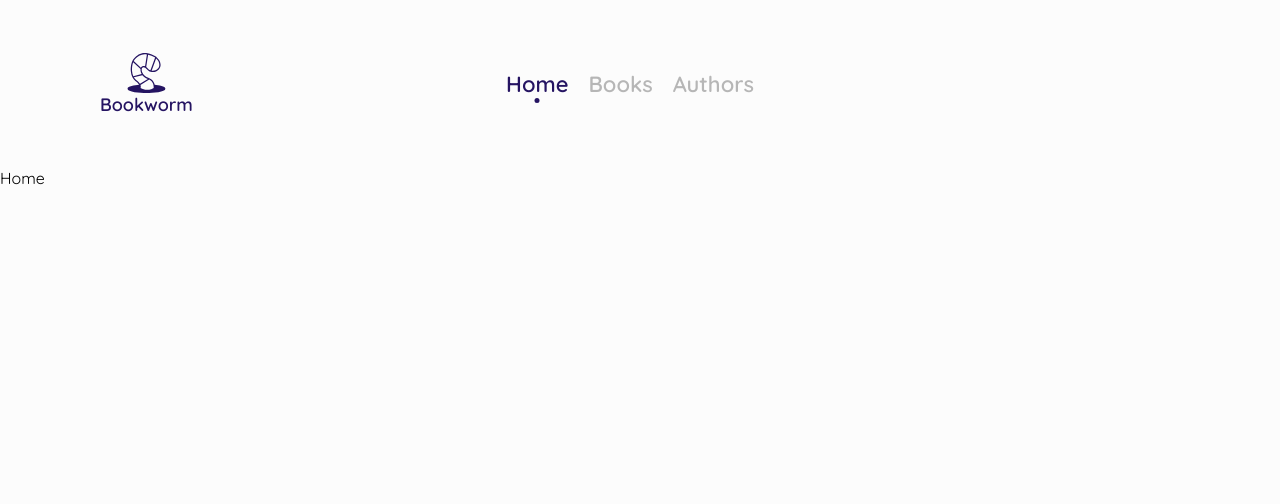
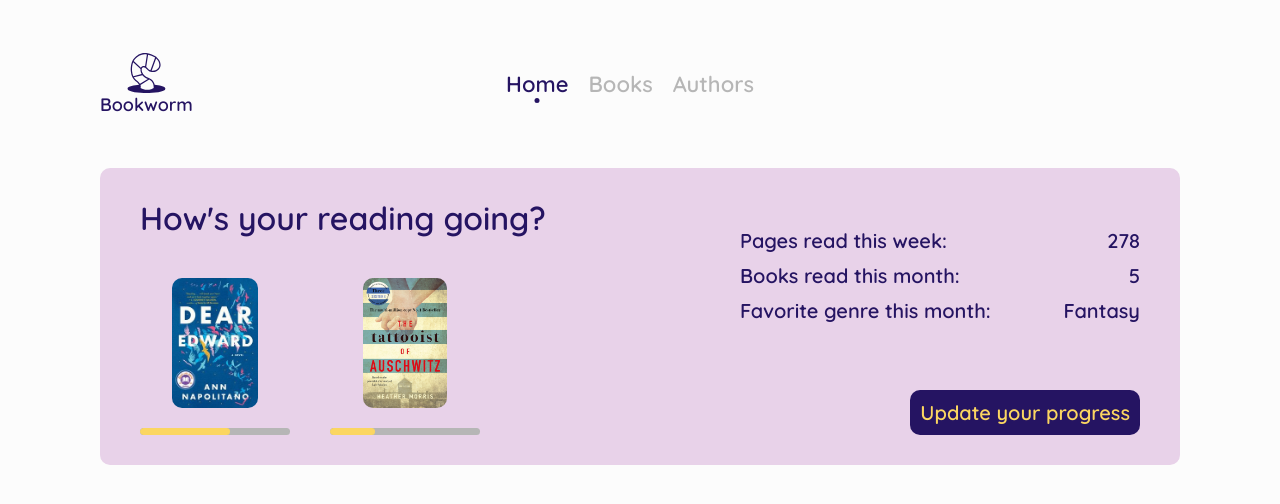
Before and after one commit to amanda-xy/bookworm, a React (Create React App) app: page / in a window 1280 px wide. Shown: the top 504 px of the page. Built offline with nearby package versions, Linux system fonts and the light colour scheme.

Commit message:
fixed navbar and progress container

```diff
--- /dev/null
+++ b/src/StyledHome.js
@@ -0,0 +1,81 @@
+import styled from "styled-components";
+
+export const StyledHome = styled.div`
+  display: flex;
+  padding: 0px 100px;
+
+  .reading-data-container {
+    display: flex;
+    flex-direction: row;
+    background-color: #e8d2e9;
+    padding: 30px 40px;
+    width: 100%;
+    border-radius: 10px;
+    justify-content: space-between;
+  }
+
+  .reading-progress-container {
+    display: flex;
+    flex-direction: column;
+
+    .book-progress-container {
+      display: flex;
+      flex-direction: row;
+      width: 100%;
+      margin-top: 40px;
+
+      .book-progress {
+        display: flex;
+        flex-direction: column;
+        padding-right: 40px;
+        align-items: center;
+
+        img {
+          height: 130px;
+          width: auto;
+          border-radius: 10px;
+          margin-bottom: 20px;
+          justify-self: center;
+        }
+
+        .progress-bar-container {
+          width: 150px;
+        }
+      }
+    }
+  }
+
+  .reading-summary-container {
+    display: flex;
+    flex-direction: column;
+    width: 400px;
+    height: 100%;
+    position: relative;
+
+    .achievements {
+      margin-top: 10px;
+    }
+
+    p {
+      font-weight: 600;
+      color: #251462;
+      font-size: 20px;
+    }
+
+    span.achievement-text {
+      float: left;
+      margin: 0px 0px 10px 0px;
+    }
+
+    span.achievement-result {
+      float: right;
+    }
+  }
+
+  .update-button-container {
+    justify-self: flex-end;
+    align-self: flex-end;
+    position: absolute;
+    bottom: 0;
+  }
+`;
--- a/src/components/AddBook.js
+++ b/src/components/AddBook.js
@@ -1,7 +1,6 @@
 // import { Component } from "react";
 // import { graphql } from "react-apollo";
 import { getAuthorsQuery, addBookMutation, getBooksQuery } from "../queries/queries";
-// import { flowRight as compose } from "lodash";
 import { useState } from "react";
 import { useMutation, useQuery } from "@apollo/client";
 
--- /dev/null
+++ b/src/components/Button.js
@@ -0,0 +1,7 @@
+import { StyledButton } from "./styles/StyledButton";
+
+const Button = ({ text }) => {
+  return <StyledButton>{text}</StyledButton>;
+};
+
+export default Button;
--- a/src/components/Navbar.js
+++ b/src/components/Navbar.js
@@ -1,5 +1,5 @@
 import { StyledNavbar } from "./styles/StyledNavbar";
-import { Link } from "react-router-dom";
+import { NavLink } from "react-router-dom";
 import { ReactComponent as Logo } from "../images/logo.svg";
 
 const Navbar = () => {
@@ -10,11 +10,15 @@ const Navbar = () => {
         <label>Bookworm</label>
       </div>
       <div className="links">
-        <Link to="/" className="active">
+        <NavLink to="/" className={({ isActive }) => (isActive ? "active link" : "link")}>
           Home
-        </Link>
-        <Link to="/books">Books</Link>
-        <Link to="/authors">Authors</Link>
+        </NavLink>
+        <NavLink to="/books" className={({ isActive }) => (isActive ? "active link" : "link")}>
+          Books
+        </NavLink>
+        <NavLink to="/authors" className={({ isActive }) => (isActive ? "active link" : "link")}>
+          Authors
+        </NavLink>
       </div>
     </StyledNavbar>
   );
--- /dev/null
+++ b/src/components/ProgressBar.js
@@ -0,0 +1,11 @@
+import { StyledProgressBar } from "./styles/StyledProgressBar";
+
+const ProgressBar = ({ completed }) => {
+  return (
+    <StyledProgressBar completed={completed}>
+      <div className="progress-indicator"></div>
+    </StyledProgressBar>
+  );
+};
+
+export default ProgressBar;
--- /dev/null
+++ b/src/components/styles/StyledButton.js
@@ -0,0 +1,16 @@
+import styled from "styled-components";
+
+export const StyledButton = styled.button`
+  background-color: #251462;
+  color: #fbd661;
+  border: none;
+  border-radius: 10px;
+  padding: 10px;
+  font-weight: 600;
+  font-family: Quicksand;
+  font-size: 20px;
+
+  &:hover {
+    cursor: pointer;
+  }
+`;
--- a/src/components/styles/StyledNavbar.js
+++ b/src/components/styles/StyledNavbar.js
@@ -28,15 +28,29 @@ export const StyledNavbar = styled.nav`
     }
   }
 
-  a {
+  .link {
     text-decoration: none;
     color: #b6b6b6;
     font-weight: 600;
     margin-right: 20px;
     font-size: 22px;
+    transition: all 0.5s ease;
+
+    &::after {
+      transform: translateX(-50%);
+      border-radius: 100%;
+      position: absolute;
+      background: #251462;
+      top: 28px;
+      height: 5px;
+      content: "";
+      width: 5px;
+      left: 50%;
+      opacity: 0;
+      transition: opacity 0s;
     }
 
-  .active {
+    &.active {
       display: inline-block;
       vertical-align: top;
       color: #251462;
@@ -53,6 +67,9 @@ export const StyledNavbar = styled.nav`
         content: "";
         width: 5px;
         left: 50%;
+        opacity: 1;
+        transition: 0.2s opacity 0.2s ease;
+      }
     }
   }
 `;
--- /dev/null
+++ b/src/components/styles/StyledProgressBar.js
@@ -0,0 +1,17 @@
+import styled from "styled-components";
+
+export const StyledProgressBar = styled.div`
+  height: 7px;
+  width: 100%;
+  background-color: #b6b6b6;
+  border-radius: 50px;
+  overflow: hidden;
+
+  .progress-indicator {
+    height: 100%;
+    width: ${(props) => props.completed}%;
+    background-color: #fbd661;
+    border-radius: inherit;
+    text-align: right;
+  }
+`;
--- /dev/null
+++ b/src/components/styles/StyledTitle.js
@@ -0,0 +1,16 @@
+import styled from "styled-components";
+
+export const StyledTitle = styled.div`
+  font-weight: 600;
+  color: #251462;
+
+  &.large {
+    font-size: 32px;
+  }
+
+  &.medium {
+  }
+
+  &.small {
+  }
+`;
--- a/src/pages/home.js
+++ b/src/pages/home.js
@@ -1,7 +1,51 @@
-import { StyledHome } from "./styles/StyledHome";
+import { StyledHome } from "../StyledHome";
+import { StyledTitle } from "../components/styles/StyledTitle";
+import ProgressBar from "../components/ProgressBar";
+import Button from "../components/Button";
 
 const Home = () => {
-  return <StyledHome>Home</StyledHome>;
+  return (
+    <StyledHome>
+      <div className="reading-data-container">
+        <div className="reading-progress-container">
+          <StyledTitle className="large">How's your reading going?</StyledTitle>
+          <div className="book-progress-container">
+            <div className="book-progress">
+              <img src={require("../images/dearEdward.jpg")} alt="" />
+              <div className="progress-bar-container">
+                <ProgressBar completed={60} />
+              </div>
+            </div>
+            <div className="book-progress">
+              <img src={require("../images/tattooist.jpg")} alt="" />
+              <div className="progress-bar-container">
+                <ProgressBar completed={30} />
+              </div>
+            </div>
+          </div>
+        </div>
+        <div className="reading-summary-container">
+          <div className="achievements">
+            <p>
+              <span className="achievement-text">Pages read this week:</span>
+              <span className="achievement-result">278</span>
+            </p>
+            <p>
+              <span className="achievement-text">Books read this month:</span>
+              <span className="achievement-result">5</span>
+            </p>
+            <p>
+              <span className="achievement-text">Favorite genre this month:</span>
+              <span className="achievement-result">Fantasy</span>
+            </p>
+          </div>
+          <div className="update-button-container">
+            <Button text="Update your progress" />
+          </div>
+        </div>
+      </div>
+    </StyledHome>
+  );
 };
 
 export default Home;
--- a/src/pages/styles/StyledHome.js
+++ /dev/null
@@ -1,9 +0,0 @@
-import styled from "styled-components";
-
-export const StyledHome = styled.div`
-  .reading-progress-container {
-    background-color: #e8d2e9;
-    padding: 0px 100px;
-    width: 100%;
-  }
-`;
```
Also changed, not shown: src/images/dearEdward.jpg (added), src/images/tattooist.jpg (added). Lines whose indentation alone changed are shown as unchanged.
